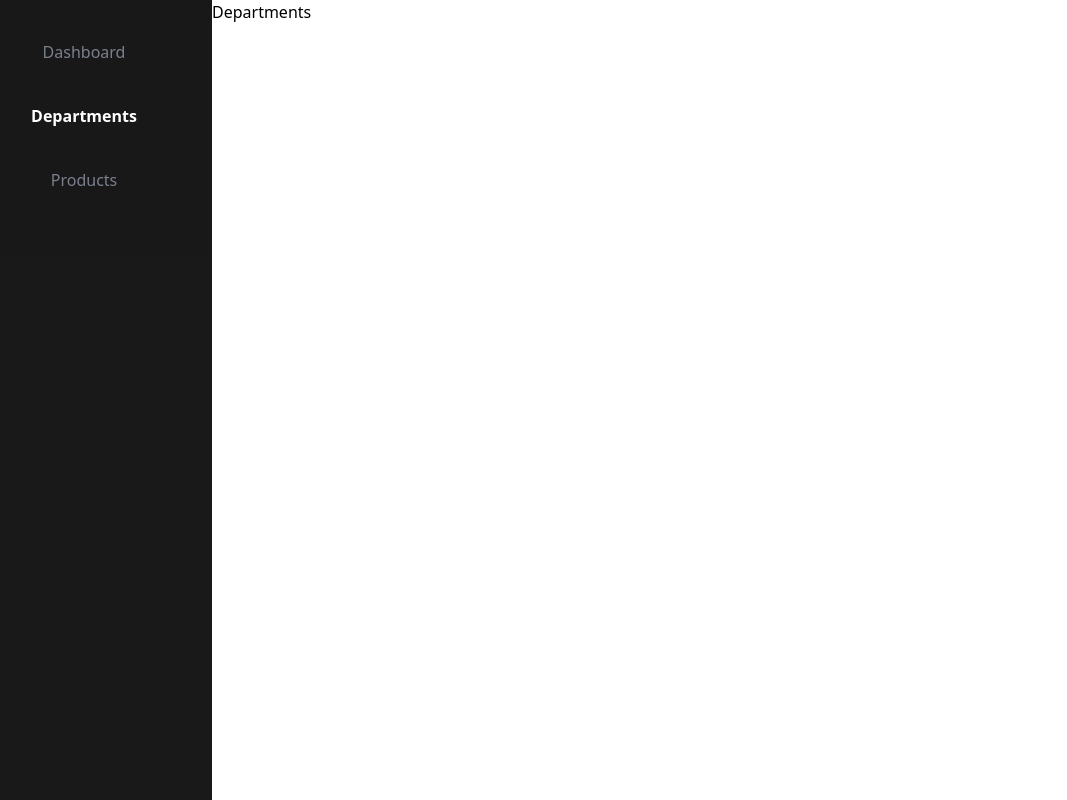
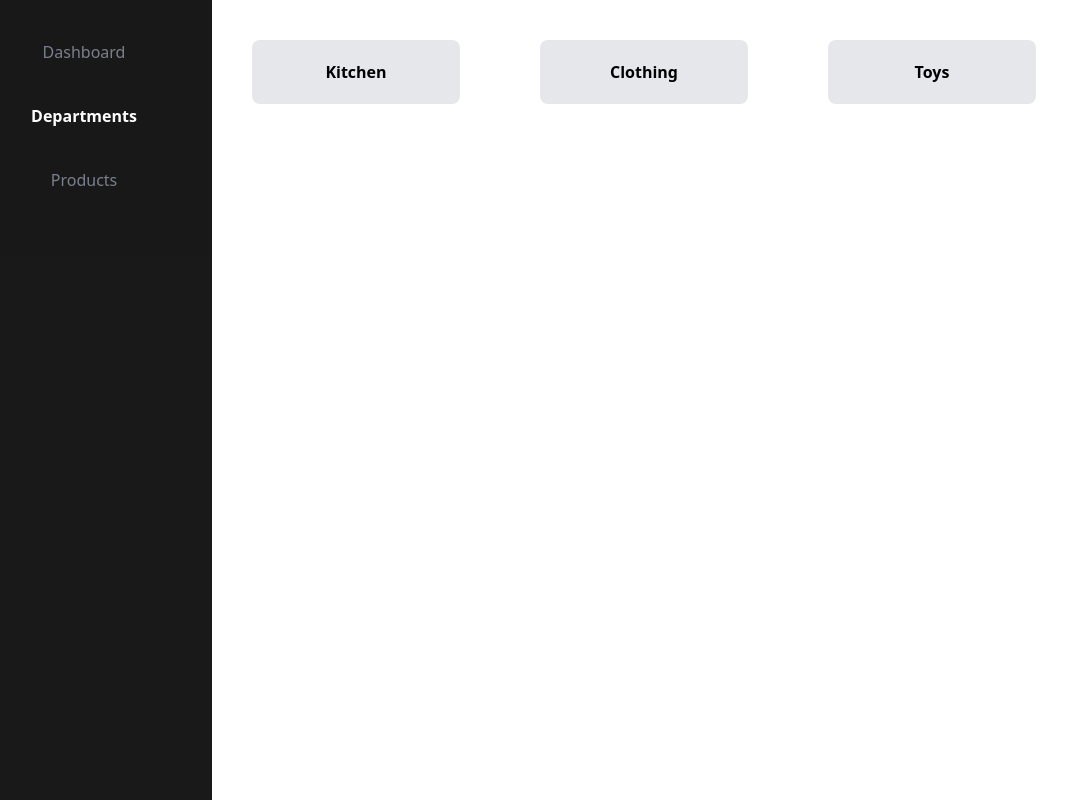
Before and after one commit to niharika-kesarwani/MCR-10, a React (Vite) app: page /departments in a window 1280 px wide. Shown: the whole page, without its empty margins (44-1111 px from the left). Built offline with nearby package versions, Linux system fonts and the light colour scheme.

Commit message:
departments page

```diff
--- a/src/components/Card.jsx
+++ b/src/components/Card.jsx
@@ -1,7 +1,7 @@
 /* eslint-disable react/prop-types */
 export const Card = ({ children }) => {
   return (
-    <div className="m-10 h-min w-52 flex-wrap rounded-lg bg-gray-200 px-10 py-5">
+    <div className="m-10 h-min w-52 flex-wrap rounded-lg bg-gray-200 px-10 py-5 text-center">
       {children}
     </div>
   );
--- a/src/pages/Departments.jsx
+++ b/src/pages/Departments.jsx
@@ -1,3 +1,22 @@
+import { Card } from "../components/Card";
+import { useInventory } from "../main";
+
 export const Departments = () => {
-  return <div>Departments</div>;
+  const {
+    inventory: { inventoryData },
+  } = useInventory();
+
+  const departments = inventoryData?.reduce(
+    (final, { department }) =>
+      final.includes(department) ? final : [...final, department],
+    []
+  );
+
+  return (
+    <div className="flex font-bold">
+      {departments?.map((item, index) => (
+        <Card key={index}>{item}</Card>
+      ))}
+    </div>
+  );
 };
```
